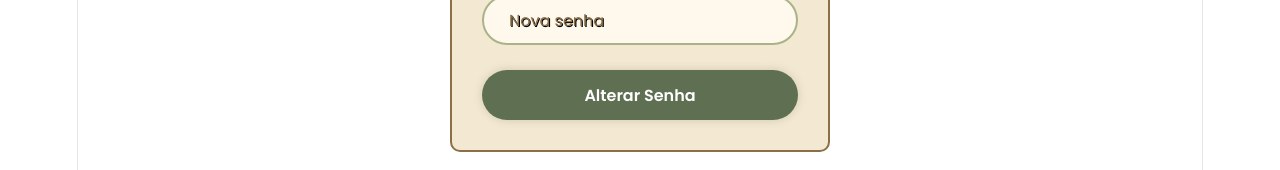
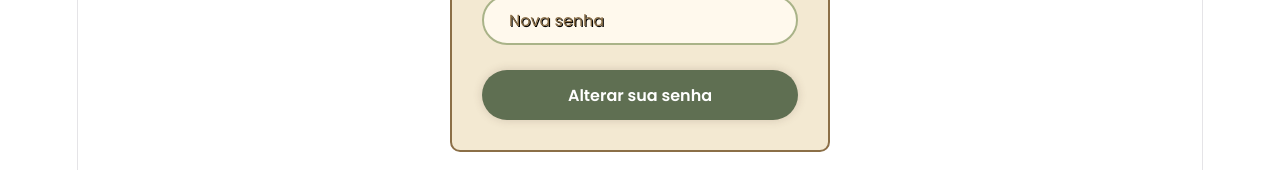
Before and after one commit to jotap-p/projeto-cafeteria, a React (Vite) app: page /esquecerSenha in a window 1280 px wide. Shown: the part 387-557 px from the top of the page. Built offline with nearby package versions, Linux system fonts and the light colour scheme.

Commit message:
login final

```diff
--- a/src/components/EsquecerSenha.jsx
+++ b/src/components/EsquecerSenha.jsx
@@ -63,7 +63,7 @@ function EsquecerSenha() {
                     </div>
 
                     <button type="submit">
-                        Alterar Senha
+                        Alterar sua senha
                     </button>
 
                 </form>
```
